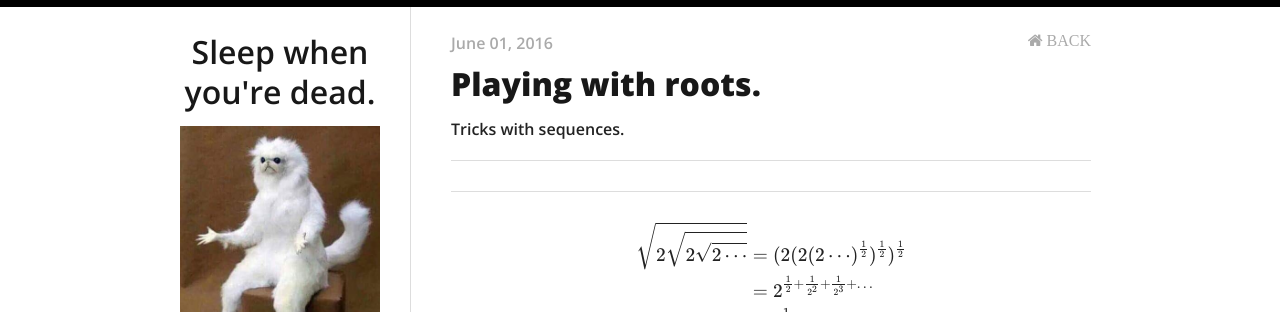
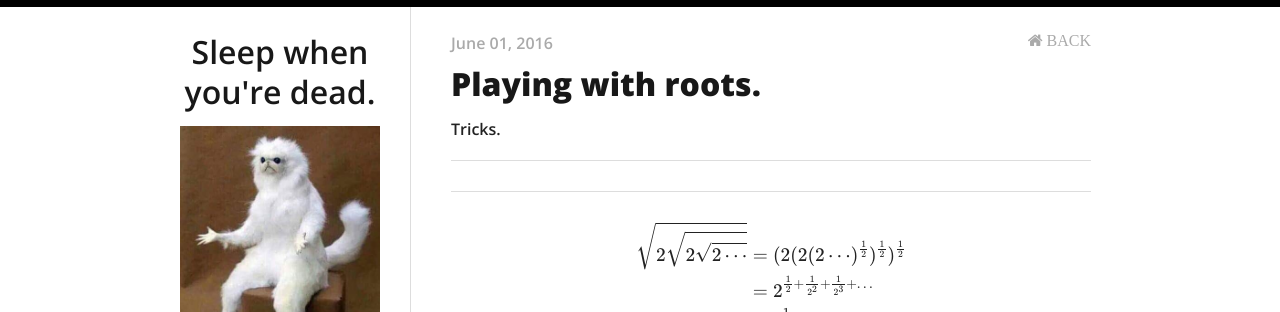
Before and after one commit to Wentong-DST/Wentong-DST.github.io, a Jekyll site: the page built from _posts/2016-01-01-playing-with-roots.md, in a window 1280 px wide. Shown: the top 312 px of the page. Built offline with Jekyll 4.4.1, drawn with Linux system fonts in a browser that asks for light colours; nearby versions of some CDN libraries; formulas are drawn with MathJax 3.

Commit message:
blog post edits

```diff
--- a/_posts/2016-01-01-playing-with-roots.md
+++ b/_posts/2016-01-01-playing-with-roots.md
@@ -5,7 +5,7 @@ date:   2016-06-01 12:00:03 +0800
 author: Mark N
 categories:
 ---
-Tricks with sequences.
+Tricks.
 
 <hr>
 <hr>
```
Also changed, not shown: _posts/2016-01-01-a-catalan-lemma.md (+1 -1 lines).
